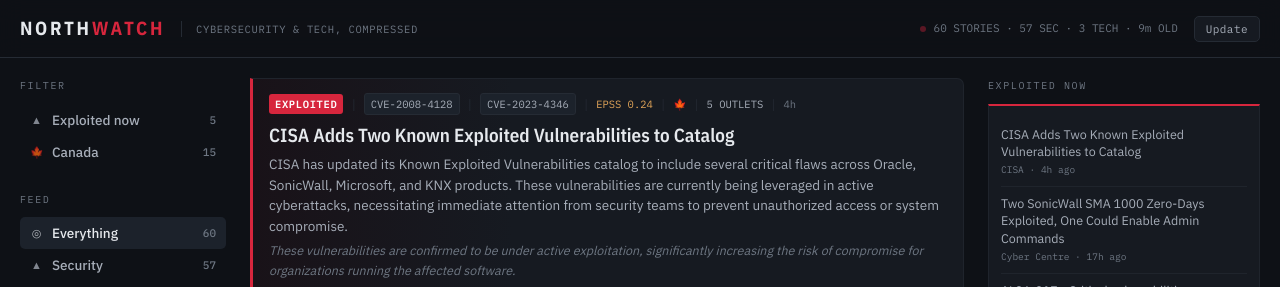
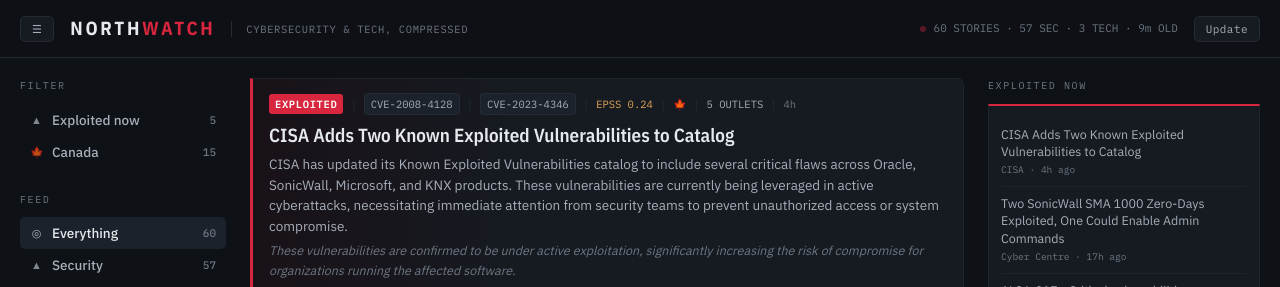
Before and after one commit to EricPhan75/northwatch, a plain HTML site: page web/index.html in a window 1280 px wide. Shown: the top 287 px of the page. Drawn offline with nearby package versions, Linux system fonts and the light colour scheme.

Commit message:
feat: add left sidebar toggle
Collapses the filter/sources sidebar to give the feed more width,
state persisted in localStorage so it's remembered across visits.

```diff
--- a/web/index.html
+++ b/web/index.html
@@ -162,6 +162,15 @@ h2{font-family:var(--f-disp);font-weight:600;font-size:19px;line-height:1.24;mar
 .pg-btn:hover:not(:disabled){background:var(--raise);color:var(--fg)}
 .pg-btn:disabled{opacity:.35;cursor:default}
 .pg-info{font-family:var(--f-mono);font-size:11px;color:var(--fg-dim)}
+
+.sb-btn{font-family:var(--f-mono);font-size:11px;letter-spacing:.04em;color:var(--fg-mid);
+  background:var(--surface);border:1px solid var(--rule);border-radius:5px;padding:5px 11px;
+  cursor:pointer;transition:background .12s,color .12s;white-space:nowrap}
+.sb-btn:hover{background:var(--raise);color:var(--fg)}
+.shell.hide-left>aside:first-of-type{display:none}
+@media(min-width:940px){.shell.hide-left{grid-template-columns:1fr}}
+@media(min-width:1280px){.shell.hide-left{grid-template-columns:1fr 272px}}
+
 footer{border-top:1px solid var(--rule);margin-top:40px;padding:22px 20px 44px;text-align:center;
        font-size:11.5px;color:var(--fg-dim);line-height:1.7}
 .skel{height:96px;background:var(--surface);border-radius:7px;margin-bottom:11px;
@@ -173,6 +182,7 @@ footer{border-top:1px solid var(--rule);margin-top:40px;padding:22px 20px 44px;t
 
 <header>
   <div class="bar">
+    <button id="btn-sidebar" class="sb-btn" aria-pressed="false" aria-label="Toggle filters sidebar">☰</button>
     <div class="mark">NORTH<b>WATCH</b></div>
     <div class="tag">CYBERSECURITY &amp; TECH, COMPRESSED</div>
     <div class="stamp"><span class="dot"></span><span id="stamp">SYNCING</span></div>
@@ -434,6 +444,17 @@ function updateFeed(){
 }
 document.getElementById("btn-update").onclick=updateFeed;
 
+const SIDEBAR_KEY="nw-sidebar-hidden";
+const shellEl=document.querySelector(".shell");
+const sbBtn=document.getElementById("btn-sidebar");
+function applySidebar(hidden){
+  shellEl.classList.toggle("hide-left",hidden);
+  sbBtn.setAttribute("aria-pressed",hidden);
+  localStorage.setItem(SIDEBAR_KEY,hidden?"1":"0");
+}
+sbBtn.onclick=()=>applySidebar(!shellEl.classList.contains("hide-left"));
+applySidebar(localStorage.getItem(SIDEBAR_KEY)==="1");
+
 fetch("./data/feed.json",{cache:"no-store"})
   .then(r=>r.ok?r.json():Promise.reject()).catch(()=>SAMPLE)
   .then(d=>{DATA=d;chrome();render();});
```
